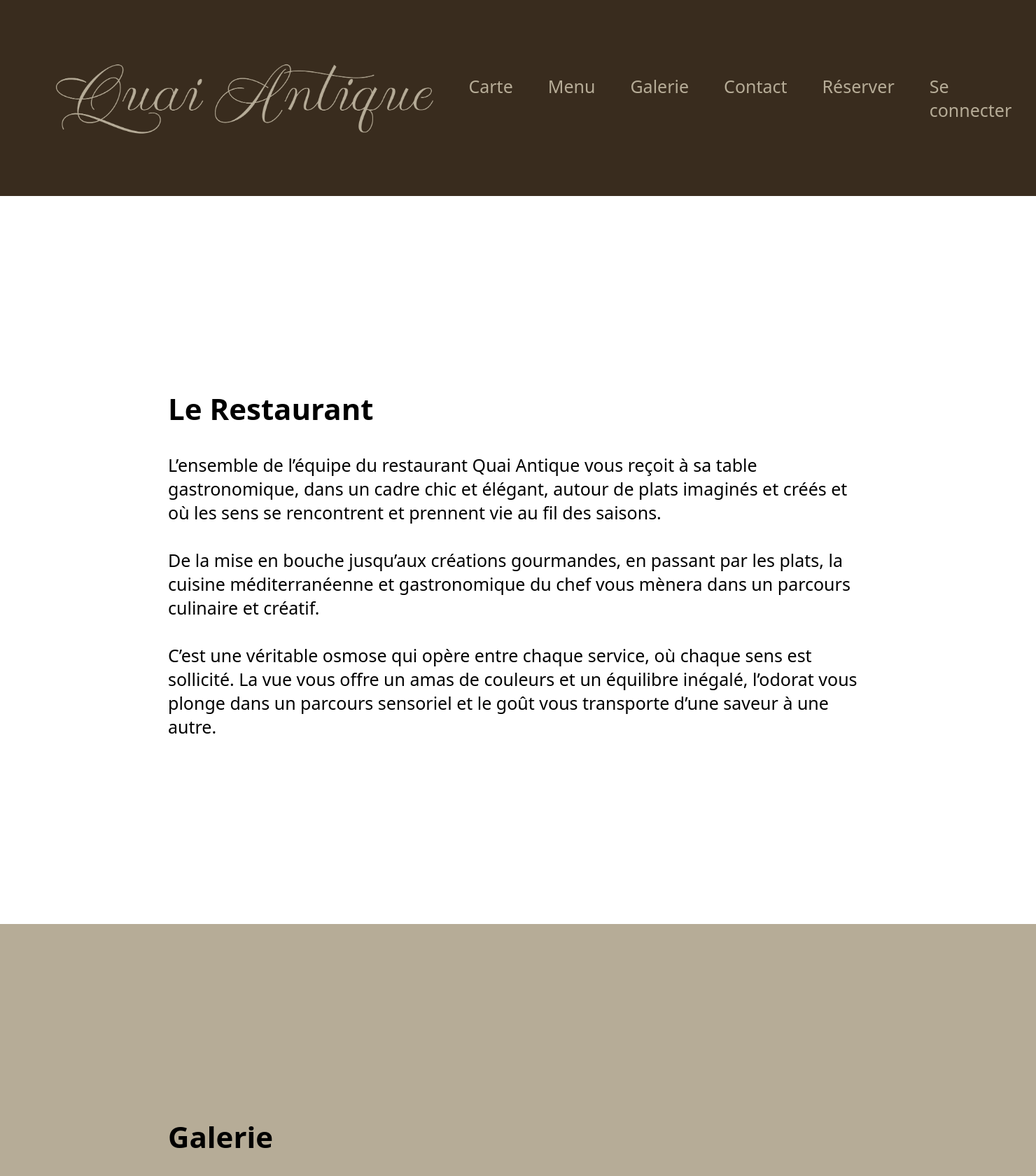
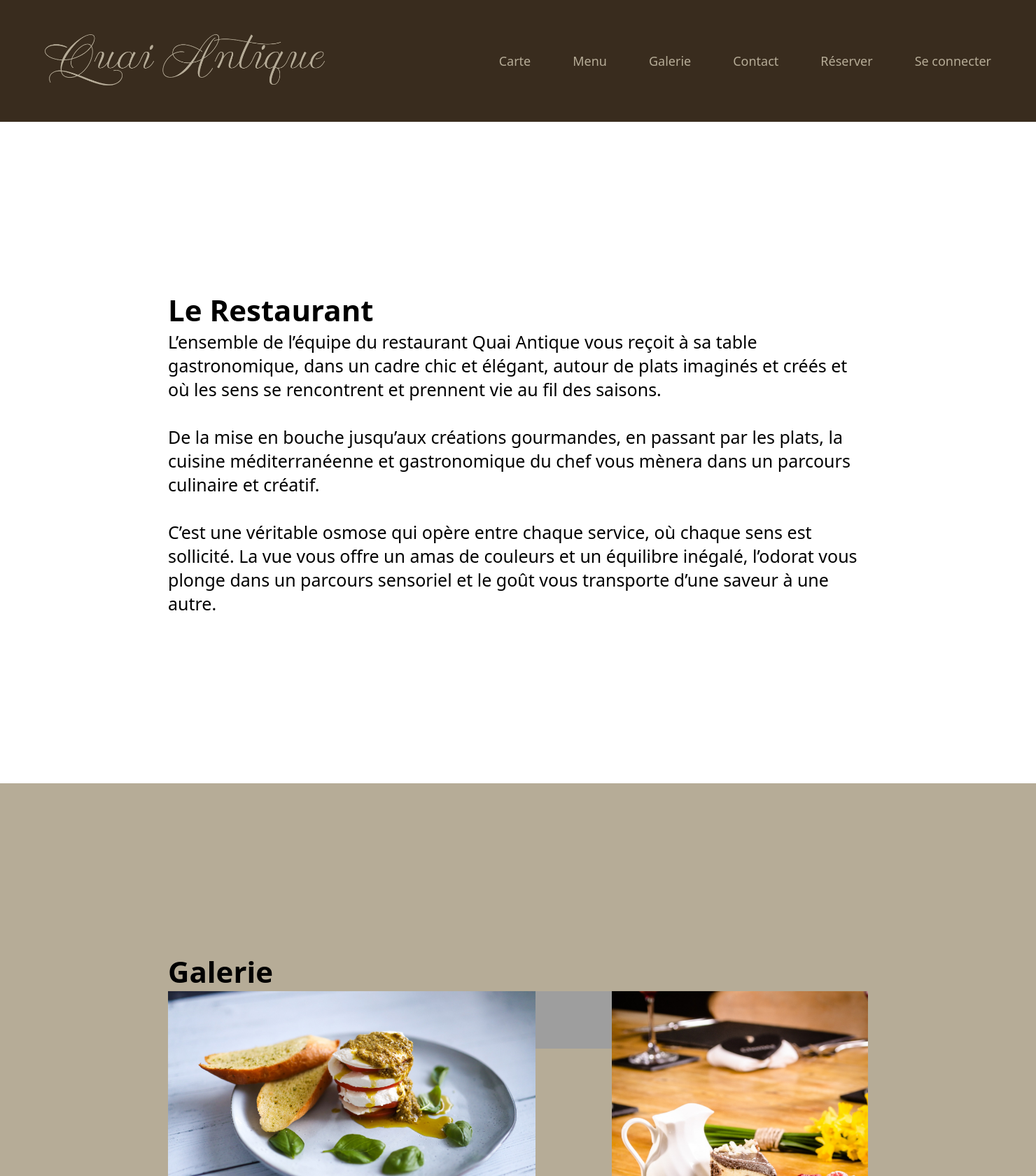
Before and after one commit to Jumuse/pierregrein, a PHP site: page / in a window 1480 px wide. Shown: the top 1680 px of the page at 70% size. Run offline with PHP 8.4, Linux system fonts and the light colour scheme; grey boxes are pictures that could not be loaded.

Commit message:
hamburger menu created + header-style.css created

```diff
--- /dev/null
+++ b/Style/header-style.css
@@ -0,0 +1,88 @@
+* {
+    margin: 0;
+    padding: 0;
+    box-sizing: border-box;
+}
+header {
+    background: #392C1E;
+    padding: 2.5rem;
+    font-size: 18px;
+}
+li {
+    list-style: none;
+}
+a {
+    text-decoration: none;
+    color: #B6AC97;
+}
+.navbar {
+    min-height: 70px;
+    display: flex;
+    justify-content: space-between;
+    align-items: center;
+    padding: 0 24px;
+}
+.nav-menu {
+    display: flex;
+    justify-content: space-between;
+    align-items: center;
+    gap: 60px;
+}
+.nav-branding img{
+    max-width: 400px;
+    height: auto;
+}
+.nav-link {
+    transition: 0.7s ease;
+}
+.nav-link:hover {
+    color: #906427;
+}
+.hamburger {
+    display: none;
+    cursor: pointer;
+}
+.bar {
+    display: block;
+    width: 25px;
+    height: 3px;
+    margin: 5px auto;
+    -webkit-transition: all 0.3s ease-in-out;
+    transition: all 0.3s ease-in-out;
+    background-color: #B6AC97;
+}
+
+@media(max-width:768px){
+    .nav-branding img{
+        max-width: 150px;
+    }
+    .hamburger {
+        display: block;
+    }
+    .hamburger.active .bar:nth-child(2) {
+        opacity: 0;
+    }
+    .hamburger.active .bar:nth-child(1) {
+        transform: translateY(8px) rotate(45deg);
+    }
+    .hamburger.active .bar:nth-child(3) {
+        transform: translateY(-8px) rotate(-45deg);
+    }
+    .nav-menu {
+        position: fixed;
+        left: -100%;
+        top: 70px;
+        gap: 0;
+        flex-direction: column;
+        background-color: #392C1E;
+        width: 100%;
+        text-align: center;
+        transition: 0.3s;
+    }
+    .nav-item {
+        margin: 16px 0;
+    }
+    .nav-menu.active{
+        left: 0;
+    }
+}
--- a/header.php
+++ b/header.php
@@ -1,61 +1,39 @@
 <header>
-    <img src="Images/Logos/Logo Light.png" alt="Logo">
 
-    <nav role="navigation">
-        <div id="menuFullScreen">
-            <a href="#">Carte</a>
-            <a href="#">Menu</a>
-            <a href="#">Galerie</a>
-            <a href="#">Contact</a>
-            <a href="#">Réserver</a>
-            <a href="#">Se connecter</a>
-        </div>
+
+    <nav class="navbar">
+        <a href="#" class="nav-branding">
+            <img src="Images/Logos/Logo Light.png" alt="Logo">
+        </a>
+
+            <ul class="nav-menu">
+                <li class="nav-item">
+                    <a href="#" class="nav-link">Carte</a>
+                </li>
+                <li class="nav-item">
+                    <a href="#" class="nav-link">Menu</a>
+                </li>
+                <li class="nav-item">
+                    <a href="#" class="nav-link">Galerie</a>
+                </li>
+                <li class="nav-item">
+                    <a href="#" class="nav-link">Contact</a>
+                </li>
+                <li class="nav-item">
+                    <a href="#" class="nav-link">Réserver</a>
+                </li>
+                <li class="nav-item">
+                    <a href="#" class="nav-link">Se connecter</a>
+                </li>
+            </ul>
+
+            <div class="hamburger">
+                <span class="bar"></span>
+                <span class="bar"></span>
+                <span class="bar"></span>
+            </div>
     </nav>
 
+
+
 </header>
-
-<style>
-
-    header {
-        background: #392C1E;
-        display: flex;
-        justify-content: space-between;
-        align-items: center;
-    }
-
-    img {
-        height: 30px;
-    }
-    #menuFullScreen {
-        display: none;
-    }
-
-    @media screen and (min-width:640px){
-        #menuFullScreen {
-            display: flex;
-        }
-    }
-    @media screen and (min-width:640px){
-        header {
-            padding: 5em;
-        }
-        img {
-            height: 120px;
-        }
-
-        a {
-            padding-left: 2em;
-            font-size: 25px;
-            text-decoration: none;
-            color: #B6AC97;
-            font-family: system-ui, -apple-system, BlinkMacSystemFont, 'MontSerrat', Roboto, Oxygen, Ubuntu, Cantarell, 'Open Sans', 'Helvetica Neue', sans-serif;
-        }
-        a:hover {
-            color: #906427;
-        }
-        a:active {
-            color: #906427;
-            text-decoration: underline;
-        }
-    }
-</style>
--- a/index.php
+++ b/index.php
@@ -6,6 +6,7 @@
     <meta http-equiv="X-UA-Compatible" content="IE=edge">
     <meta name="viewport" content="width=device-width, initial-scale=1.0">
     <link href="Style/footer-style.css" rel="stylesheet" type="text/css" />
+    <link href="Style/header-style.css" rel="stylesheet" type="text/css" />
     <title>Restaurant Quai Antique</title>
 </head>
 
@@ -139,5 +140,6 @@
     }
 
 </style>
+<script src="script.js"></script>
 </body>
 </html>
--- /dev/null
+++ b/script.js
@@ -0,0 +1,12 @@
+const hamburger = document.querySelector(".hamburger");
+const navMenu = document.querySelector(".nav-menu");
+
+hamburger.addEventListener("click", () => {
+    hamburger.classList.toggle("active");
+    navMenu.classList.toggle("active");
+})
+
+document.querySelectorAll(".nav-link").forEach(n => n.addEventListener("click"), () => {
+    hamburger.classList.remove("active");
+    navMenu.classList.remove("active");
+})
```
